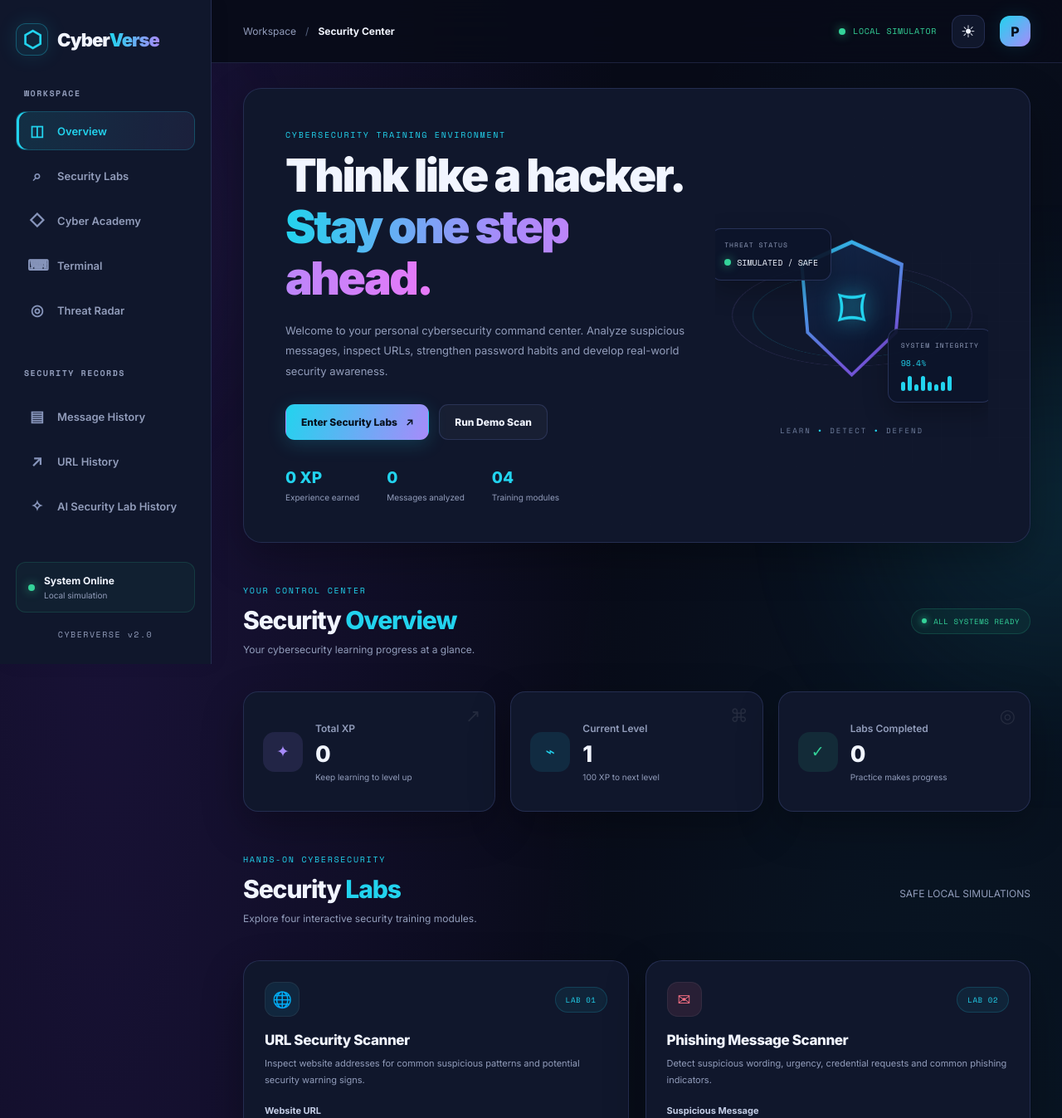
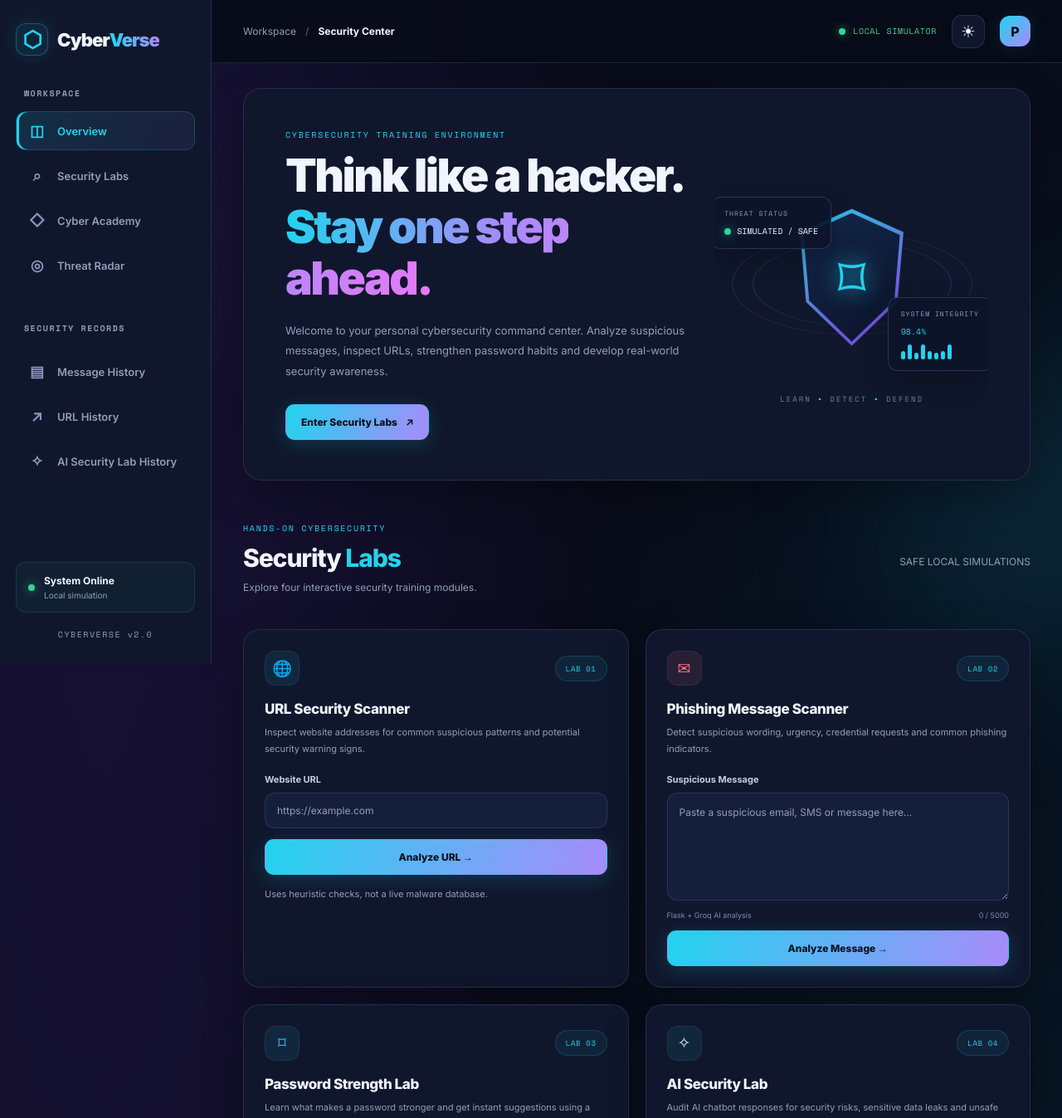
Before and after one commit to prakritinagar01-hub/CyberVerse, a Flask app: page / in a window 1280 px wide. Shown: the top 1347 px of the page at 83% size. Run offline with Flask 3, Linux system fonts and the light colour scheme; data that the repository does not hold is empty; some libraries are stand-ins or nearby versions.

Commit message:
Remove demo scan button and terminal sidebar link

```diff
--- a/static/script.js
+++ b/static/script.js
@@ -2871,4 +2871,3 @@ case "tips":
     terminalInput.setAttribute("list", "terminalCommands");
 
 });
-loadAISecurityHistory();
--- a/templates/index.html
+++ b/templates/index.html
@@ -38,10 +38,10 @@
 
         <nav class="sidebar-nav">
 
-            <a href="#dashboard" class="side-link active">
-                <span class="side-icon">◫</span>
-                <span>Overview</span>
-            </a>
+            <a href="#labs" class="side-link active">
+    <span class="side-icon">◫</span>
+    <span>Overview</span>
+</a>
 
             <a href="#labs" class="side-link">
                 <span class="side-icon">⌕</span>
@@ -52,10 +52,7 @@
                 <span class="side-icon">◇</span>
                 <span>Cyber Academy</span>
             </a>
-            <a href="#cyber-terminal" class="side-link">
-    <span class="side-icon">⌨</span>
-    <span>Terminal</span>
-</a>
+
 
             <a href="#threat-dashboard" class="side-link">
                 <span class="side-icon">◎</span>
@@ -184,34 +181,11 @@
                             Enter Security Labs <span>↗</span>
                         </a>
 
-                        <button
-                            class="button secondary"
-                            id="demoButton"
-                            type="button"
-                        >
-                            Run Demo Scan
-                        </button>
+
 
                     </div>
 
-                    <div class="hero-stats">
 
-                        <div>
-                            <strong id="heroXP">0 XP</strong>
-                            <small>Experience earned</small>
-                        </div>
-
-                        <div>
-                            <strong id="heroScans">0</strong>
-                            <small>Messages analyzed</small>
-                        </div>
-
-                        <div>
-                            <strong>04</strong>
-                            <small>Training modules</small>
-                        </div>
-
-                    </div>
 
                 </div>
 
@@ -254,60 +228,13 @@
 
 
             <!-- OVERVIEW -->
-            <section class="section-heading" id="dashboard">
 
-                <div>
-                    <p class="eyebrow">YOUR CONTROL CENTER</p>
-                    <h2>Security <span>Overview</span></h2>
-                    <p class="section-note">
-                        Your cybersecurity learning progress at a glance.
-                    </p>
-                </div>
-
-                <span class="live-pill">
-                    <i></i>
-                    ALL SYSTEMS READY
-                </span>
-
-            </section>
 
 
             <!-- OVERVIEW STATISTICS -->
-            <section class="stats-grid">
-
-                <article class="stat-card panel">
-                    <div class="stat-icon purple">✦</div>
-                    <div>
-                        <p>Total XP</p>
-                        <strong id="totalXP">0</strong>
-                        <small>Keep learning to level up</small>
-                    </div>
-                    <span class="stat-symbol">↗</span>
-                </article>
-
-                <article class="stat-card panel">
-                    <div class="stat-icon cyan">⌁</div>
-                    <div>
-                        <p>Current Level</p>
-                        <strong id="level">1</strong>
-                        <small><span id="nextLevel">100</span> XP to next level</small>
-                    </div>
-                    <span class="stat-symbol">⌘</span>
-                </article>
-
-                <article class="stat-card panel">
-                    <div class="stat-icon green">✓</div>
-                    <div>
-                        <p>Labs Completed</p>
-                        <strong id="completed">0</strong>
-                        <small>Practice makes progress</small>
-                    </div>
-                    <span class="stat-symbol">◎</span>
-                </article>
 
 
 
-            </section>
 
 
             <!-- SECURITY LABS -->
```
